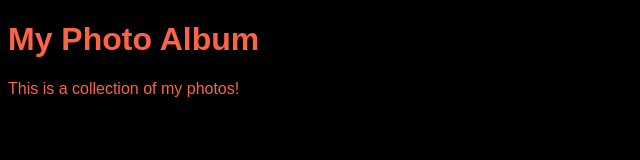
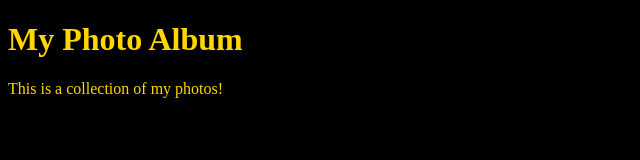
Before and after one commit to tessb/tessb.github.io, a plain HTML site: page index.html in a window 1280 px wide. Shown: the whole page, without its empty margins (0-640 px from the left). Drawn offline with Linux system fonts and the light colour scheme.

Commit message:
finallyworks!

```diff
--- a/css/style.css
+++ b/css/style.css
@@ -2,7 +2,5 @@ body {
 background-color: black}
 
 h1, p {
-  color: tomato;
-  font-family: arial;
-  font-weight: 80px;
+  color: gold;
 }
```
